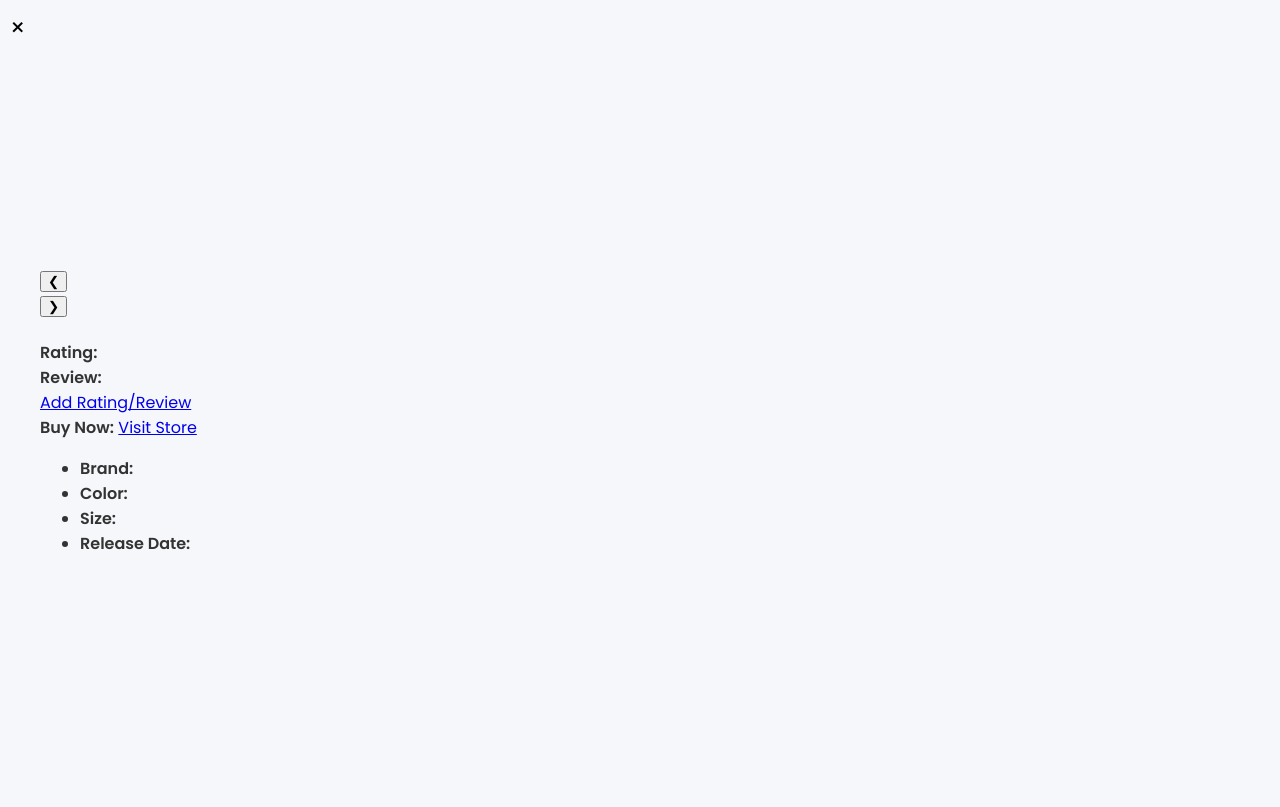
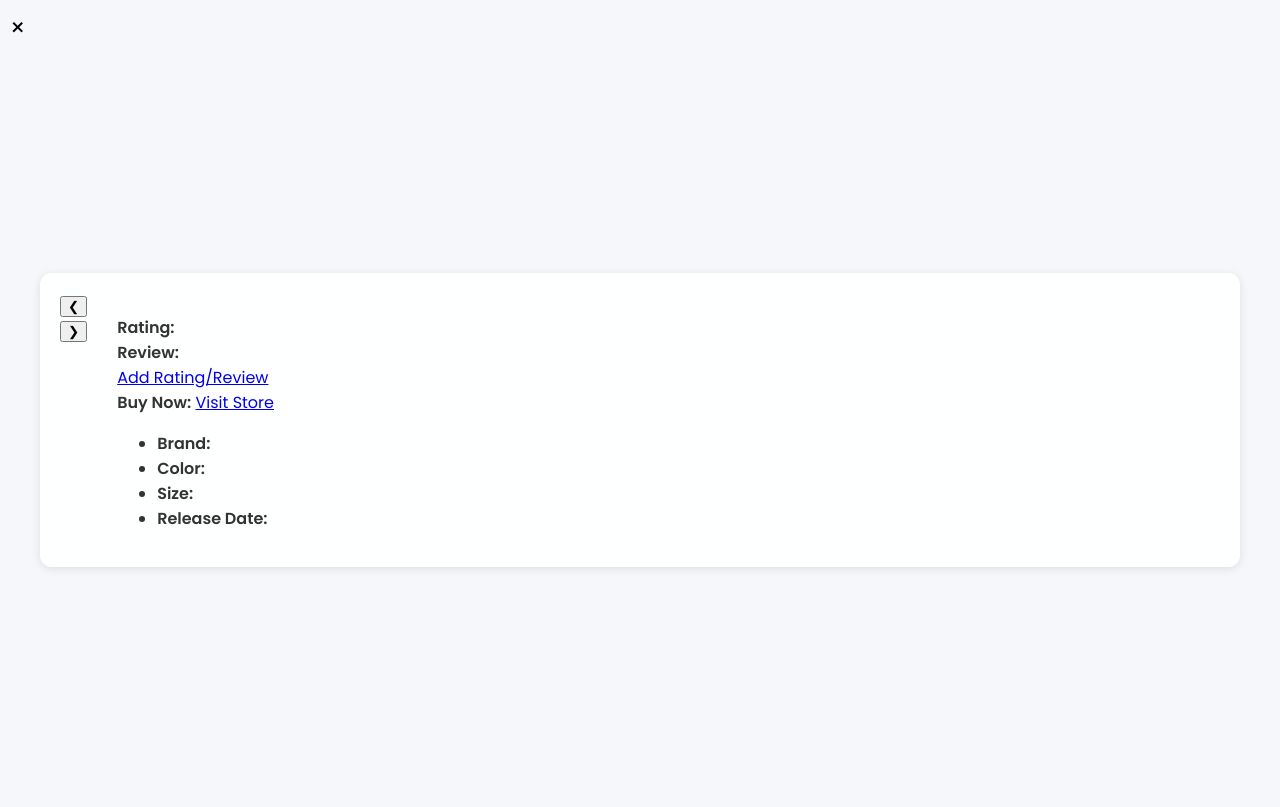
Before and after one commit to REDD-debug/COS-221---Assignment-5, a PHP site: page /COS221/view.php in a window 1280 px wide. Shown: the top 807 px of the page. Run offline with PHP 8.4, Linux system fonts and the light colour scheme.

Commit message:
Update view.css

```diff
--- a/CSS/view.css
+++ b/CSS/view.css
@@ -25,3 +25,13 @@ body {
     width: 100%;
     margin: 0 auto;
 }
+
+.product-view {
+    display: flex;
+    gap: 30px;
+    background-color: rgba(255, 255, 255, 0.9);
+    border-radius: 12px;
+    padding: 20px;
+    box-shadow: 0 2px 10px rgba(0, 0, 0, 0.1);
+    backdrop-filter: blur(6px);
+}
```
